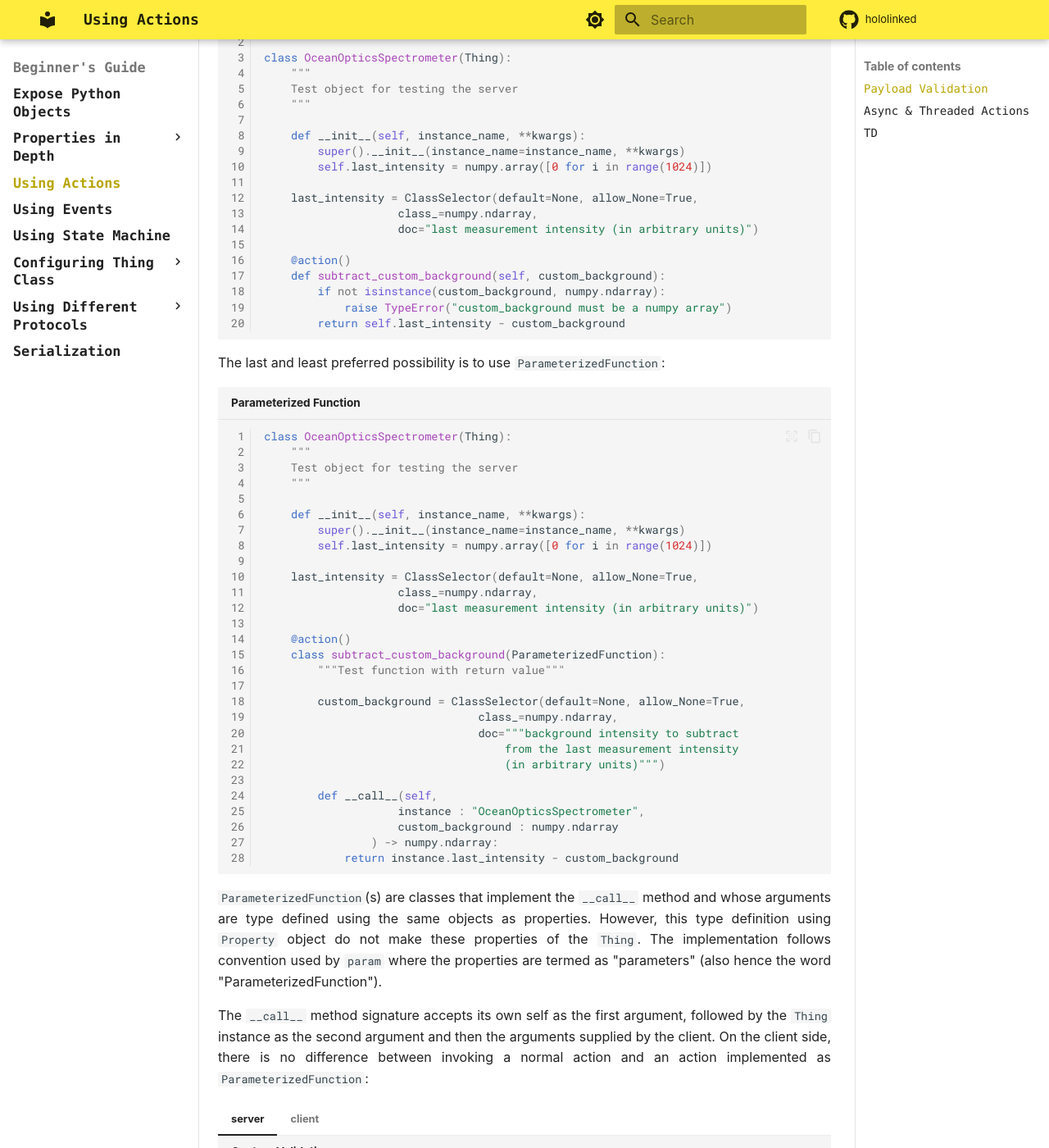
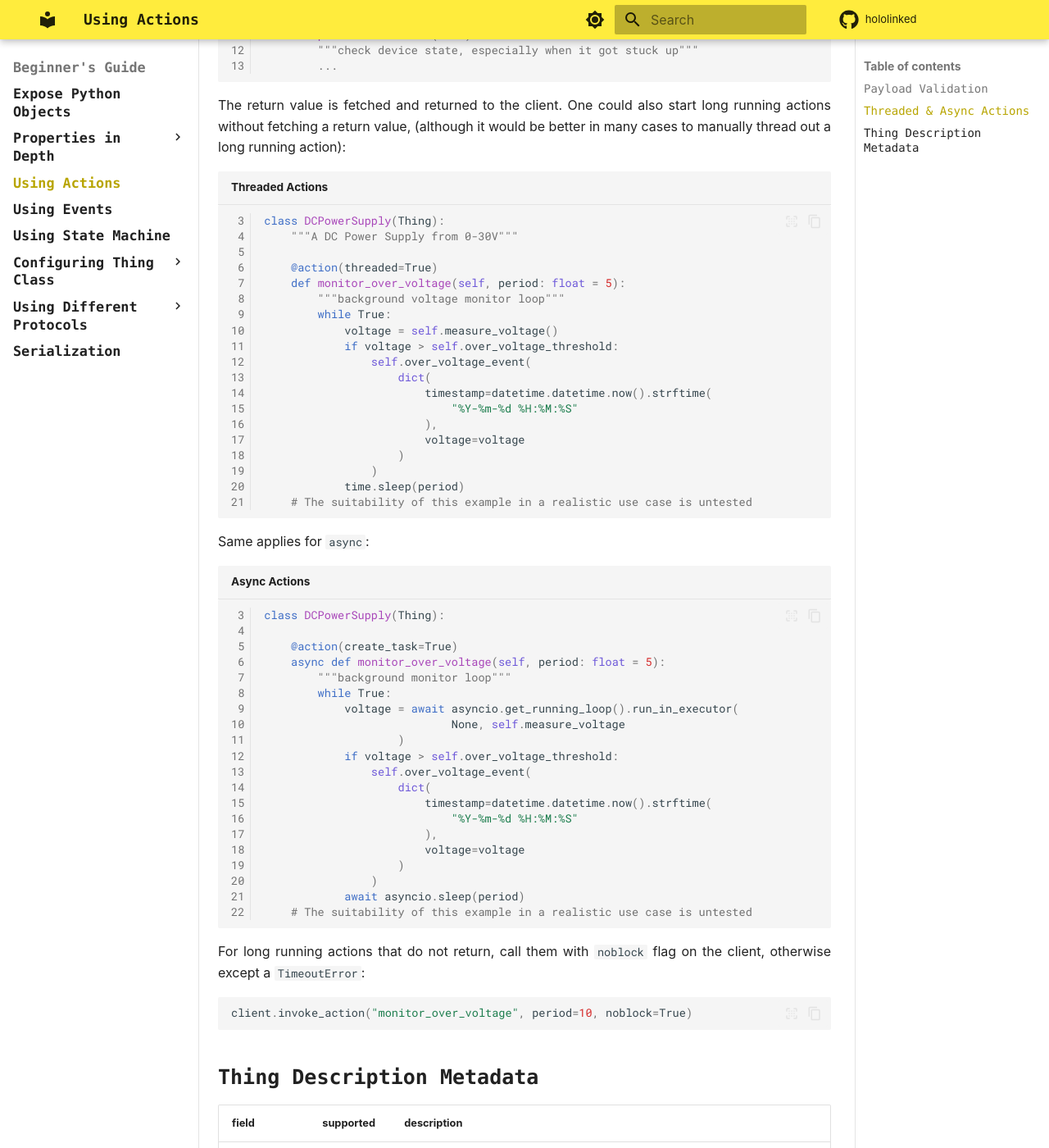
Before and after one commit to hololinked-dev/docs, an MkDocs documentation site: the page built from docs/beginners-guide/articles/actions.md, in a window 1280 px wide and 1400 px high, scrolled down 2271 px. Shown: the whole window at 82% size. Built offline with MkDocs 1.6.1 and Material for MkDocs 9.7.7, drawn with Linux system fonts in a browser that asks for light colours; some web fonts are replaced; comment, search, counter and statistics services are not loaded; some of the changed text lies outside the part shown.

Commit message:
complete actions, only checking pending

````diff
--- a/docs/beginners-guide/articles/actions.md
+++ b/docs/beginners-guide/articles/actions.md
@@ -228,6 +228,10 @@ on the robustness the developer is expecting in their application:
         ```
 
         ???+ note "JSON schema seen in Thing Description"
+
+            ```py
+            Picoscope6000.set_channel.to_affordance().json()
+            ```
 
             ```json
             {
@@ -278,13 +282,54 @@ on the robustness the developer is expecting in their application:
             }
             ```
 
+    === "Return Type"
+
+        ```py
+        from typing import Annotated
+        from pydantic import Field
+
+        class SerialUtility(Thing):
+
+            @action()
+            def execute_instruction(
+                self, command: str, return_data_size: Annotated[int, Field(ge=0)] = 0
+            ) -> str:
+                """
+                executes instruction given by the ASCII string parameter 'command'. If return data size is greater than 0, it reads the response and returns the response. Return Data Size - in bytes - 1 ASCII character = 1 Byte.
+                """
+        ```
+
+        ???+ note "JSON schema seen in Thing Description"
+
+            ```py
+            SerialUtility.execute_instruction.to_affordance().json()
+            ```
+
+            ```json
+            {
+                "description": "executes instruction given by the ASCII string parameter 'command'. If return data size is greater than 0, it reads the response and returns the response. Return Data Size - in bytes - 1 ASCII character = 1 Byte.",
+                "input": {
+                    "properties": {
+                        "command": {"type": "string"},
+                        "return_data_size": {"default": 0, "minimum": 0, "type": "integer"}
+                    },
+                    "required": ["command"],
+                    "type": "object"
+                },
+                "output": {"type": "string"},
+                "synchronous": True
+            }
+            ```
+
 However, a schema is optional and it only matters that
-the method signature is matching when requested from a client. To enable this, set global attribute `allow_relaxed_schema_actions=True`. This setting is used especially when a schema is useful for validation of arguments but not available - not for methods with no arguments.
+the method signature is matching when requested from a client.
+
+<!-- To enable this, set global attribute`allow_relaxed_schema_actions=True`. This setting is used especially when a schema is useful for validation of arguments but not available - not for methods with no arguments.
 
 ```py title="Relaxed or Unavailable Schema for Actions" linenums="1"
 --8<-- "docs/beginners-guide/code/thing_example_2.py:168:172"
 --8<-- "docs/beginners-guide/code/thing_example_2.py:558:559"
-```
+``` -->
 
 It is always possible to custom validate the arguments after invoking the action:
 
@@ -293,7 +338,7 @@ It is always possible to custom validate the arguments after invoking the action
 --8<-- "docs/beginners-guide/code/actions/parameterized_function.py:9:27"
 ```
 
-The last and least preferred possibility is to use `ParameterizedFunction`:
+<!-- The last and least preferred possibility is to use `ParameterizedFunction`:
 
 ```py title="Parameterized Function" linenums="1"
 --8<-- "docs/beginners-guide/code/actions/parameterized_function.py:52:"
@@ -317,8 +362,89 @@ client side, there is no difference between invoking a normal action and an acti
 
     ```py title="Custom Validation" linenums="1"
     --8<-- "docs/beginners-guide/code/actions/parameterized_function.py:30:36"
-    ```
+    ``` -->
 
-## Async & Threaded Actions
+## Threaded & Async Actions
 
-## TD
+Actions can be made asynchronous or threaded by setting the `synchronous` flag to `False` in the decorator. For methods
+that are **not** `async`:
+
+```py title="Threaded Actions" linenums="3"
+class ServoMotor(Thing):
+
+    @action(synchronous=False)
+    def poll_device_state(self) -> str:
+        """check device state, especially when it got stuck up"""
+        ...
+
+    @action(threaded=True) # exactly the same effect for sync methods
+    def poll_device_state(self) -> str:
+        """check device state, especially when it got stuck up"""
+        ...
+```
+
+The return value is fetched and returned to the client. One could also start long running actions without fetching a return value,
+(although it would be better in many cases to manually thread out a long running action):
+
+```py title="Threaded Actions" linenums="3"
+class DCPowerSupply(Thing):
+    """A DC Power Supply from 0-30V"""
+
+    @action(threaded=True)
+    def monitor_over_voltage(self, period: float = 5):
+        """background voltage monitor loop"""
+        while True:
+            voltage = self.measure_voltage()
+            if voltage > self.over_voltage_threshold:
+                self.over_voltage_event(
+                    dict(
+                        timestamp=datetime.datetime.now().strftime(
+                            "%Y-%m-%d %H:%M:%S"
+                        ),
+                        voltage=voltage
+                    )
+                )
+            time.sleep(period)
+    # The suitability of this example in a realistic use case is untested
+```
+
+Same applies for `async`:
+
+```py title="Async Actions" linenums="3"
+class DCPowerSupply(Thing):
+
+    @action(create_task=True)
+    async def monitor_over_voltage(self, period: float = 5):
+        """background monitor loop"""
+        while True:
+            voltage = await asyncio.get_running_loop().run_in_executor(
+                            None, self.measure_voltage
+                    )
+            if voltage > self.over_voltage_threshold:
+                self.over_voltage_event(
+                    dict(
+                        timestamp=datetime.datetime.now().strftime(
+                            "%Y-%m-%d %H:%M:%S"
+                        ),
+                        voltage=voltage
+                    )
+                )
+            await asyncio.sleep(period)
+    # The suitability of this example in a realistic use case is untested
+```
+
+For long running actions that do not return, call them with `noblock` flag on the client, otherwise except a `TimeoutError`:
+
+```py
+client.invoke_action("monitor_over_voltage", period=10, noblock=True)
+```
+
+## Thing Description Metadata
+
+| field       | supported | description                                                                                                                     |
+| ----------- | --------- | ------------------------------------------------------------------------------------------------------------------------------- |
+| input       | ✓         | schema of the input payload (validation carried out)                                                                            |
+| output      | ✓         | schema of the output payload (validation not carried out)                                                                       |
+| safe        | ✓         | whether the action is safe to execute, only treated as a metadata                                                               |
+| idempotent  | ✓         | whether the action is idempotent, `True` when the action is executable in all states of a state machine, otherwise `False`      |
+| synchronous | ✓         | whether the action is synchronous, `False` for threaded actions and async actions which are scheduled in the running event loop |
--- a/pyproject.toml
+++ b/pyproject.toml
@@ -13,6 +13,7 @@ dependencies = [
     "mkdocs-material==9.6.14",
     "mkdocstrings[python]==0.29.1",
     "pydantic==2.11.5",
+    "pip>=25.2",
 ]
 
 [tool.uv.sources]
````
Also changed, not shown: other parts of docs/beginners-guide/articles/actions.md (+1 -1 lines), 1 other file.
